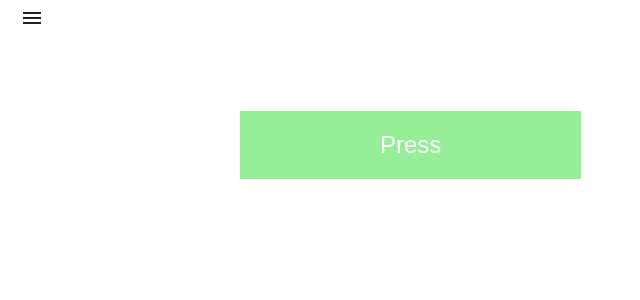
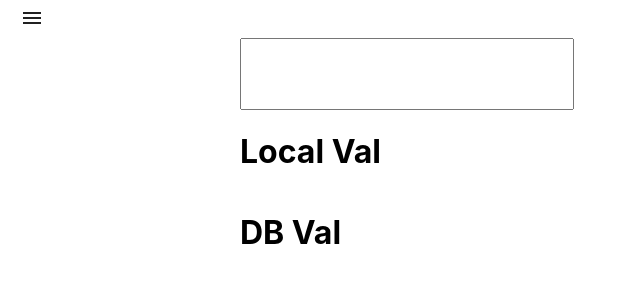
Before and after one commit to akhil9tiet/triplebytetest, a React (Create React App) app: page /debouncer in a window 1280 px wide. Shown: the top 300 px of the page, without its empty margins (0-640 px from the left). Built offline with nearby package versions, Linux system fonts and the light colour scheme.

Commit message:
debounce example

```diff
--- a/src/Components/CoreImplementations/Debouncer.js
+++ b/src/Components/CoreImplementations/Debouncer.js
@@ -1,8 +1,14 @@
-import React, { useState } from 'react';
+import React, { useState, useCallback } from 'react';
 import debounce from 'lodash.debounce';
 
 export default function Debouncer() {
-	const [data, ShowData] = useState(null);
+	const [value, setValue] = useState('');
+	const [dbValue, setDbValue] = useState('');
+
+	/************************************************************** */
+	/*
+  Debounce function self implementation
+  */
 
 	// const debounce = (fn, delay) => {
 	// 	let timeOutID;
@@ -16,6 +22,25 @@ export default function Debouncer() {
 	// 		}, delay);
 	// 	};
 	// };
+	/************************************************************** */
+
+
+
+	/*
+  useCallback helps us to create this function only once as component mounts
+  the callback function will be memoized and be called only once when the component mounts
+  */
+	const debouncedSave = useCallback(
+		debounce((nextValue) => setDbValue(nextValue), 2000),
+		[]
+	);
+
+	const handleChange = (event) => {
+		const nextValue = event.target.value;
+		setValue(nextValue);
+		debouncedSave(nextValue);
+	};
+
 	return (
 		<div
 			style={{
@@ -28,26 +53,23 @@ export default function Debouncer() {
 				width: '50vw',
 			}}>
 			<div>
-				<button
+				<input
 					style={{
-						padding: '20px 140px 20px 140px',
-						background: '#97ee98',
+						padding: '20px 10px 20px 10px',
+						background: '#ddddd',
 						fontSize: '24px',
 					}}
-          /*My Implementation*/
-					// onClick={debounce((e) => {
-					// 	ShowData('hello');
-					// }, 2000)}
-
-          /*Lodash Usage*/
-					onClick={debounce((e) => {
-						ShowData('hello');
-					}, 2000)}>
-					Press
-				</button>
+					value={value}
+					onChange={handleChange}
+				/>
 			</div>
 			<div>
-				<h1>{data}</h1>
+				<h1>Local Val</h1>
+				<p>{value}</p>
+			</div>
+			<div>
+				<h1>DB Val</h1>
+				<p>{dbValue}</p>
 			</div>
 		</div>
 	);
```
